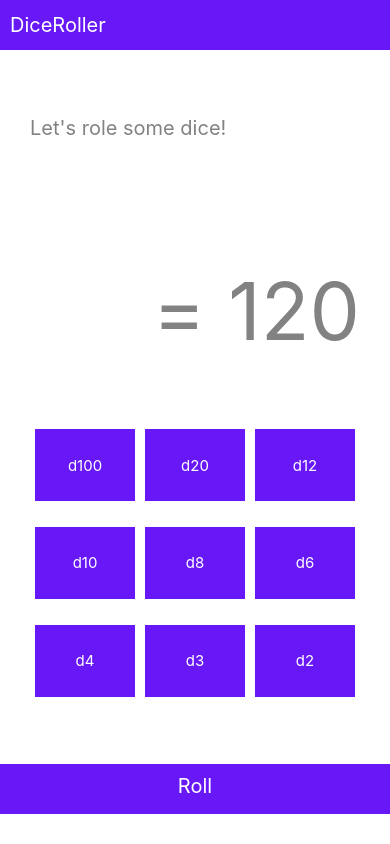
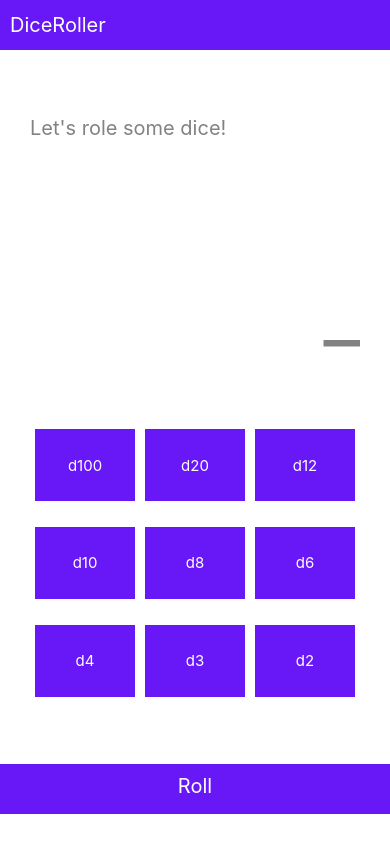
Before and after one commit to wkud/dice-roller-react-native, a React Native app: screen / in a window 390 px wide. Built offline with nearby package versions, Linux system fonts and the light colour scheme.

Commit message:
Connect layout to context. Fix reseting bug in context

```diff
--- a/components/ButtonGrid.js
+++ b/components/ButtonGrid.js
@@ -1,9 +1,12 @@
-import React from 'react';
+import React, {useContext} from 'react';
 import {StyleSheet, FlatList, Dimensions} from 'react-native';
 import {marginHorizontal} from '../styles/commonStyles';
 import DiceButton from './DiceButton';
+import {DiceContext} from '../contexts/DiceContext';
 
-const ButtonGrid = ({buttonNames}) => {
+const ButtonGrid = () => {
+  const {buttonNames} = useContext(DiceContext);
+
   return (
     <FlatList
       style={styles.container}
--- a/components/DiceButton.js
+++ b/components/DiceButton.js
@@ -1,17 +1,19 @@
-import React from 'react';
+import React, {useContext} from 'react';
 import {
   StyleSheet,
-  View,
   Text,
   Dimensions,
   TouchableHighlight,
 } from 'react-native';
 import fonts from '../styles/fonts';
 import {marginHorizontal, backgroundPrimary} from '../styles/commonStyles';
+import {DiceContext} from '../contexts/DiceContext'
 
 const DiceButton = ({item}) => {
+  const {onDiceButtonClick} = useContext(DiceContext)
+
   return (
-    <TouchableHighlight underlayColor='#9553f4' style={styles.item} activeOpacity={0.6} onPress={() => alert('lol')}>
+    <TouchableHighlight underlayColor='#9553f4' style={styles.item} activeOpacity={0.6} onPress={() => onDiceButtonClick(item.diceType)}>
         <Text style={fonts.whiteSmallFont}>{item.name}</Text>
     </TouchableHighlight>
   );
--- a/components/MainScreen.js
+++ b/components/MainScreen.js
@@ -8,15 +8,17 @@ import RollButton from './RollButton';
 import {DiceContext} from '../contexts/DiceContext';
 
 const MainScreen = () => {
-  const {equationString, totalResultString, buttonNames, onRollButtonClick, onDiceButtonClick} = useContext(
+  const {equationString, totalResultString, buttonNames} = useContext(
     DiceContext,
   );
   return (
     <View style={styles.rootContainer}>
       <HeaderBar />
-      <Equation>Let's role some dice!</Equation>
-      <Result>= 120</Result>
-      <ButtonGrid buttonNames={buttonNames} />
+      <Equation>
+        {equationString === '' ? "Let's role some dice!" : equationString}
+      </Equation>
+      <Result>{totalResultString}</Result>
+      <ButtonGrid />
       <RollButton />
     </View>
   );
--- a/components/RollButton.js
+++ b/components/RollButton.js
@@ -1,11 +1,14 @@
-import React from 'react';
+import React, {useContext} from 'react';
 import {StyleSheet, View, Text, TouchableHighlight} from 'react-native';
 import fonts from '../styles/fonts';
 import {backgroundPrimary} from '../styles/commonStyles';
+import {DiceContext} from '../contexts/DiceContext';
 
 const RollButton = () => {
+  const {onRollButtonClick} = useContext(DiceContext);
+
   return (
-    <TouchableHighlight activeOpacity={0.6} onPress={() => alert('lol')}>
+    <TouchableHighlight activeOpacity={0.6} onPress={onRollButtonClick}>
       <View style={styles.container}>
         <Text style={fonts.whiteMediumFont}>Roll</Text>
       </View>
--- a/contexts/DiceContext.js
+++ b/contexts/DiceContext.js
@@ -4,62 +4,49 @@ export const DiceContext = createContext();
 
 export const DiceProvider = (props) => {
   const buttonNames = [
-    {name: 'd100', key: 100},
-    {name: 'd20', key: 20},
-    {name: 'd12', key: 12},
-    {name: 'd10', key: 10},
-    {name: 'd8', key: 8},
-    {name: 'd6', key: 6},
-    {name: 'd4', key: 4},
-    {name: 'd3', key: 3},
-    {name: 'd2', key: 2},
+    {name: 'd100', diceType: 100},
+    {name: 'd20', diceType: 20},
+    {name: 'd12', diceType: 12},
+    {name: 'd10', diceType: 10},
+    {name: 'd8', diceType: 8},
+    {name: 'd6', diceType: 6},
+    {name: 'd4', diceType: 4},
+    {name: 'd3', diceType: 3},
+    {name: 'd2', diceType: 2},
   ];
 
-  const [state, setState] = useState({
+  const initialState = {
     equationString: '',
     totalResult: 0,
     totalResultString: '_',
     rolled: false,
-  });
+  };
+  const [state, setState] = useState(initialState);
 
   const onRollButtonClick = () => {
     setState({
       ...state,
-      totalResultString: totalResult.toString(),
+      totalResultString: state.totalResult.toString(),
       rolled: true,
+    });
+    console.log(state.rolled);
+  };
+
+  const onDiceButtonClick = (diceType) => {
+    const randomNumber = randomize(diceType);
+
+    const tempState = state.rolled ? initialState : state //tryClear()
+    setState({
+      ...tempState,
+      equationString:
+        (tempState.equationString === '' ? '' : tempState.equationString + '+') +
+        'd' +
+        diceType,
+      totalResult: tempState.totalResult + randomNumber,
     });
   };
 
-  const onDiceButtonClick = (diceType) => {
-    tryClear();
-
-    if (state.equationString === '') {
-      equationString += 'd' + diceType;
-    } else {
-      equationString += '+d' + diceType;
-    }
-
-    const randomNumber = randomize(diceType);
-    setState({
-      ...state,
-      equationString: (state.equationString === '' ? '' : state.equationString + '+') + 'd'+diceType,
-      totalResult: state.totalResult + randomNumber,
-    });
-  };
-
-  const tryClear = () => {
-    if (state.rolled)
-    setState({
-      ...state,
-      equationString: '',
-      totalResultString: '_',
-      totalResult: 0,
-      rolled: false,
-    });
-  };
-
-  const randomize = (diceType) =>
-    1 + Math.floor(diceType * Math.random());
+  const randomize = (diceType) => 1 + Math.floor(diceType * Math.random());
 
   return (
     <DiceContext.Provider
```
